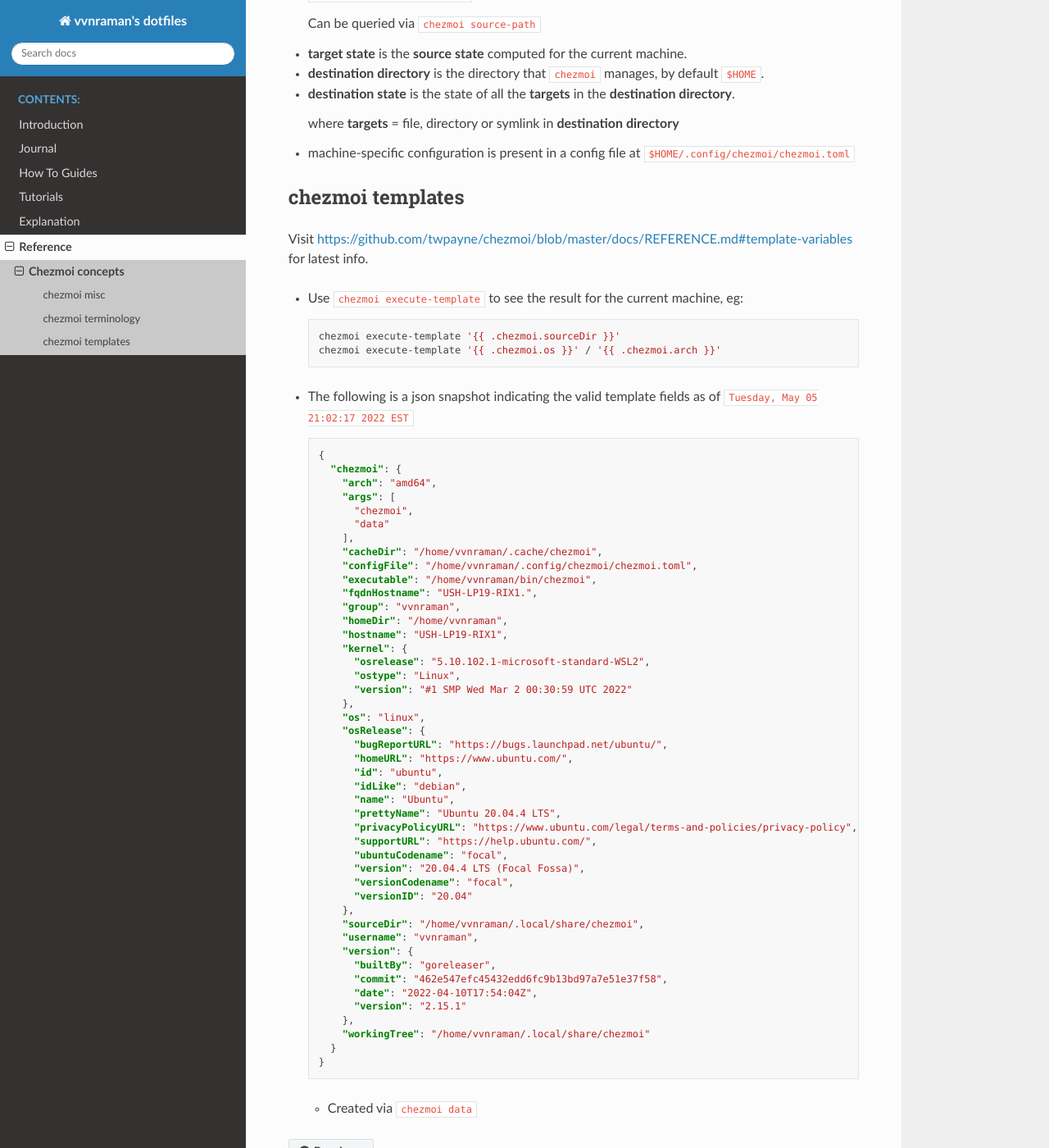
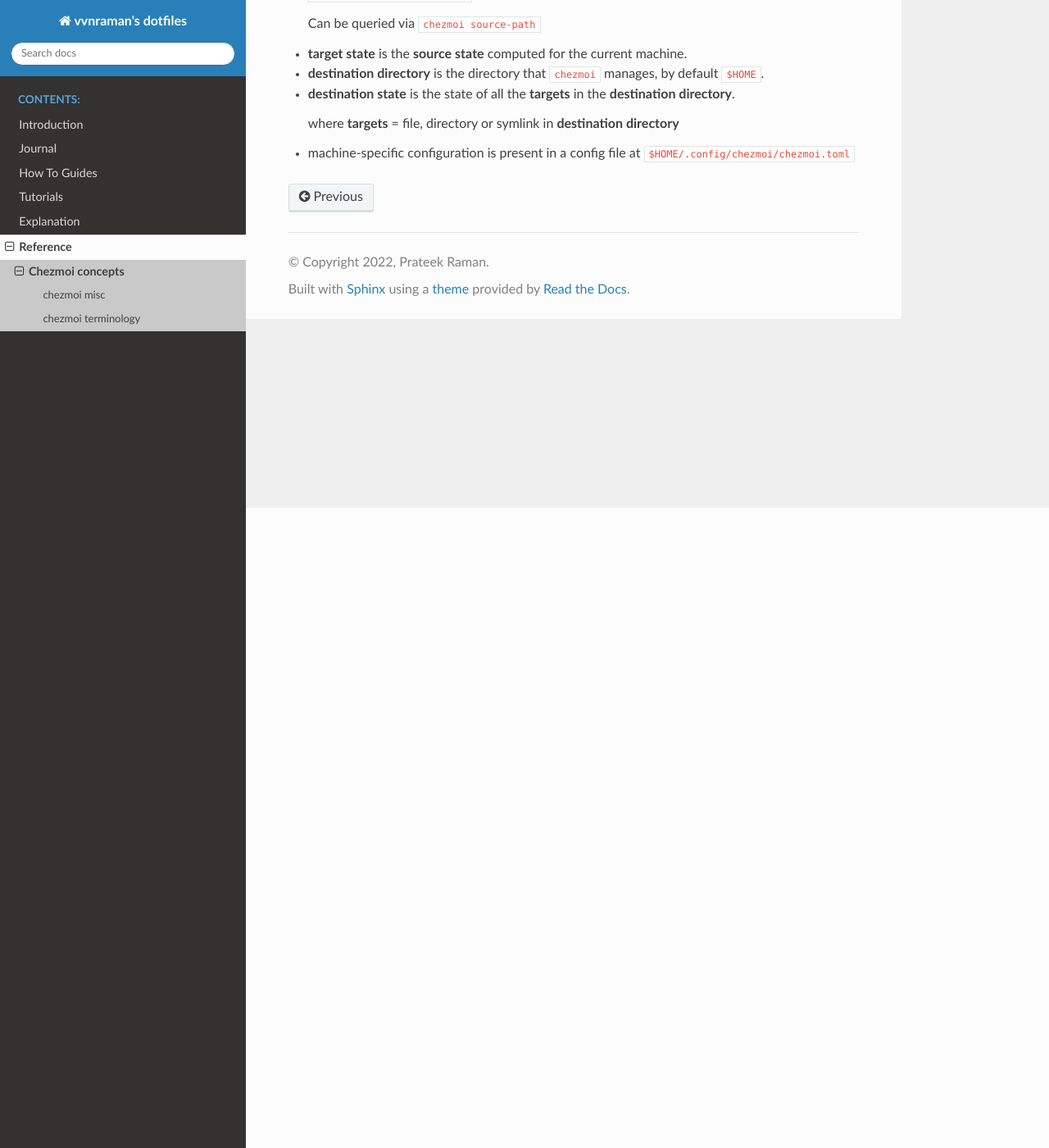
Before and after one commit to vvnraman/dotfiles, a Sphinx documentation site: the page built from docs/reference/chezmoi.rst, in a window 1280 px wide and 1400 px high, scrolled down 781 px. Shown: the whole window at 82% size. Built offline with Sphinx 7.4.7 and the Read the Docs theme 2.0.0, drawn with Linux system fonts in a browser that asks for light colours.

Commit message:
chezmoi: Use machine specific tempaltes

```diff
--- a/docs/explanation/index.rst
+++ b/docs/explanation/index.rst
@@ -6,4 +6,5 @@
    :maxdepth: 2
    :caption: Contents:
 
+   chezmoi/index.rst
    neovim/index.rst
--- a/docs/reference/chezmoi.rst
+++ b/docs/reference/chezmoi.rst
@@ -52,72 +52,5 @@
 - machine-specific configuration is present in a config file at
   ``$HOME/.config/chezmoi/chezmoi.toml``
 
-chezmoi templates
-=================
-
-Visit
-https://github.com/twpayne/chezmoi/blob/master/docs/REFERENCE.md#template-variables
-for latest info.
-
-- Use ``chezmoi execute-template`` to see the result for the current machine,
-  eg:
-
-  .. code-block:: sh
-
-     chezmoi execute-template '{{ .chezmoi.sourceDir }}'
-     chezmoi execute-template '{{ .chezmoi.os }}' / '{{ .chezmoi.arch }}'
-
-- The following is a json snapshot indicating the valid template fields as of
-  ``Tuesday, May 05 21:02:17 2022 EST``
-
-  .. code-block:: json
-
-     {
-       "chezmoi": {
-         "arch": "amd64",
-         "args": [
-           "chezmoi",
-           "data"
-         ],
-         "cacheDir": "/home/vvnraman/.cache/chezmoi",
-         "configFile": "/home/vvnraman/.config/chezmoi/chezmoi.toml",
-         "executable": "/home/vvnraman/bin/chezmoi",
-         "fqdnHostname": "USH-LP19-RIX1.",
-         "group": "vvnraman",
-         "homeDir": "/home/vvnraman",
-         "hostname": "USH-LP19-RIX1",
-         "kernel": {
-           "osrelease": "5.10.102.1-microsoft-standard-WSL2",
-           "ostype": "Linux",
-           "version": "#1 SMP Wed Mar 2 00:30:59 UTC 2022"
-         },
-         "os": "linux",
-         "osRelease": {
-           "bugReportURL": "https://bugs.launchpad.net/ubuntu/",
-           "homeURL": "https://www.ubuntu.com/",
-           "id": "ubuntu",
-           "idLike": "debian",
-           "name": "Ubuntu",
-           "prettyName": "Ubuntu 20.04.4 LTS",
-           "privacyPolicyURL": "https://www.ubuntu.com/legal/terms-and-policies/privacy-policy",
-           "supportURL": "https://help.ubuntu.com/",
-           "ubuntuCodename": "focal",
-           "version": "20.04.4 LTS (Focal Fossa)",
-           "versionCodename": "focal",
-           "versionID": "20.04"
-         },
-         "sourceDir": "/home/vvnraman/.local/share/chezmoi",
-         "username": "vvnraman",
-         "version": {
-           "builtBy": "goreleaser",
-           "commit": "462e547efc45432edd6fc9b13bd97a7e51e37f58",
-           "date": "2022-04-10T17:54:04Z",
-           "version": "2.15.1"
-         },
-         "workingTree": "/home/vvnraman/.local/share/chezmoi"
-       }
-     }
-
-  - Created via ``chezmoi data``
 
 .. _`chezmoi`: https://github.com/twpayne/chezmoi
```
Also changed, not shown: docs/explanation/chezmoi/index.rst (added, +10 -0 lines), docs/explanation/chezmoi/machine_specific_config.rst (added, +39 -0 lines), docs/explanation/chezmoi/templates.rst (added, +77 -0 lines), 2 other files.
